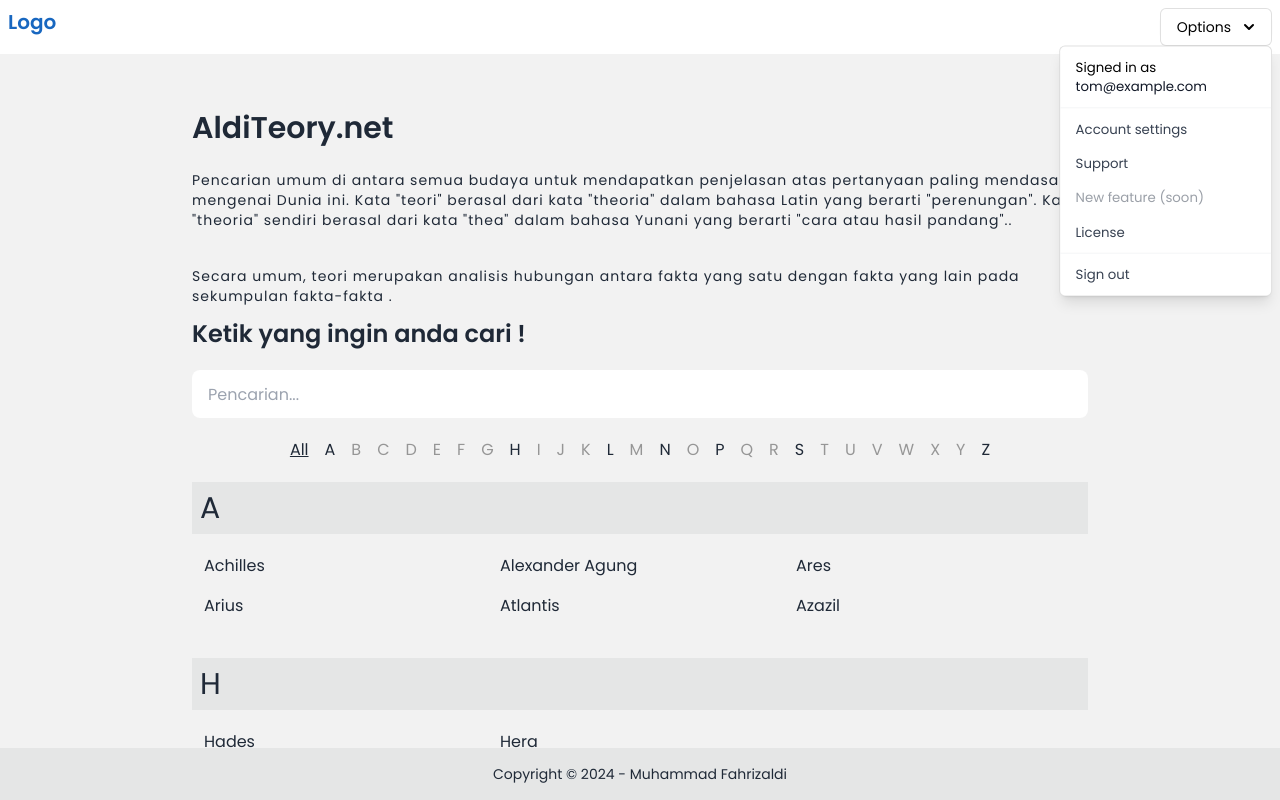
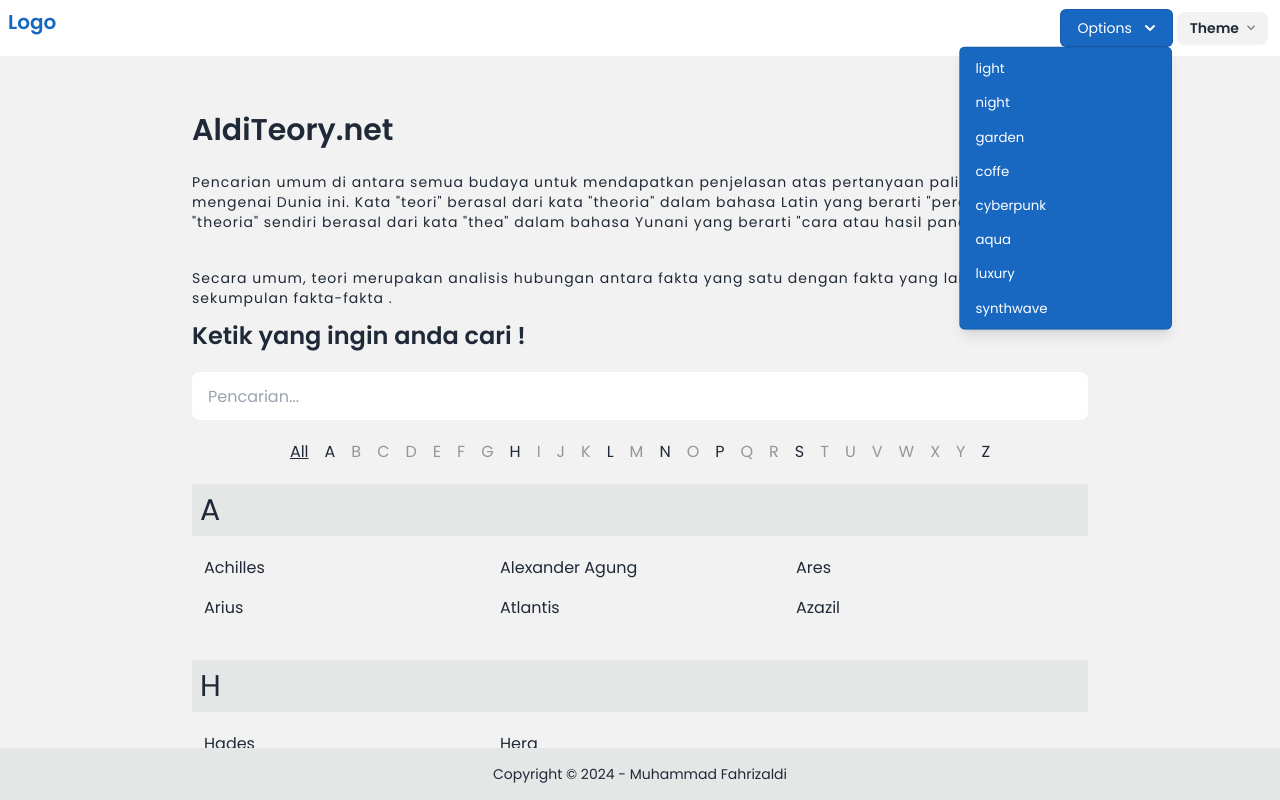
Before and after one commit to aldmf26/portnuxt, a Nuxt app: page /mitologi in a window 1280 px wide. Both pictures are taken after a click on the button "Options". Shown: the top 800 px of the page. Built offline with nearby package versions, Linux system fonts and the light colour scheme.

Commit message:
update nav

```diff
--- a/layouts/layout2.vue
+++ b/layouts/layout2.vue
@@ -28,11 +28,11 @@
     </div>
     <div class="">
 
-      <div class=" relative inline-block text-left dropdown">
+      <div class="relative inline-block text-left dropdown">
         <span class="rounded-md shadow-sm">
           <button
           @click="isDropdownOpen = ! isDropdownOpen"
-            class="inline-flex justify-center w-full px-4 py-2 text-sm font-medium leading-5 text-gray-700 transition duration-150 ease-in-out bg-white border border-gray-300 rounded-md hover:text-gray-500 focus:outline-none focus:border-blue-300 focus:shadow-outline-blue active:bg-gray-50 active:text-gray-800"
+            class="inline-flex justify-center w-full px-4 py-2 text-sm font-medium leading-5 text-base-500 transition duration-150 ease-in-out bg-primary border border-gray-300 rounded-md "
             type="button" aria-haspopup="true" aria-expanded="true" aria-controls="headlessui-menu-items-117">
             <span>Options</span>
             <svg class="w-5 h-5 ml-2 -mr-1" viewBox="0 0 20 20" fill="currentColor">
@@ -46,36 +46,24 @@
         v-show="isDropdownOpen"
           class="dropdown-menu transition-all duration-300 transform origin-top-right -translate-y-2 scale-95">
           <div
-            class="absolute right-0 w-56 mt-2 origin-top-right bg-white border border-gray-200 divide-y divide-gray-100 rounded-md shadow-lg outline-none"
+            class="absolute right-0 w-56 mt-2 origin-top-right bg-primary border border-gray-200 divide-y divide-gray-100 rounded-md shadow-lg outline-none"
             aria-labelledby="headlessui-menu-button-1" id="headlessui-menu-items-117" role="menu">
-            <div class="px-4 py-3">
-              <p class="text-sm leading-5">Signed in as</p>
-              <p class="text-sm font-medium leading-5 text-gray-900 truncate">tom@example.com</p>
+
+            <div class="py-1">
+              <div v-for="theme in themes" :key="theme">
+                <a @click="changeTheme(theme)" tabindex="1"
+                  class="text-white cursor-pointer hover:bg-info flex justify-between w-full px-4 py-2 text-sm leading-5 text-left"
+                  role="menuitem">
+                   {{theme}}
+                </a>
+              </div>
             </div>
-            <div class="py-1">
-              <a href="javascript:void(0)" tabindex="0"
-                class="text-gray-700 flex justify-between w-full px-4 py-2 text-sm leading-5 text-left"
-                role="menuitem">Account settings</a>
-              <a href="javascript:void(0)" tabindex="1"
-                class="text-gray-700 flex justify-between w-full px-4 py-2 text-sm leading-5 text-left"
-                role="menuitem">Support</a>
-              <span role="menuitem" tabindex="-1"
-                class="flex justify-between w-full px-4 py-2 text-sm leading-5 text-left text-gray-700 cursor-not-allowed opacity-50"
-                aria-disabled="true">New feature (soon)</span>
-              <a href="javascript:void(0)" tabindex="2"
-                class="text-gray-700 flex justify-between w-full px-4 py-2 text-sm leading-5 text-left"
-                role="menuitem">License</a>
-            </div>
-            <div class="py-1">
-              <a href="javascript:void(0)" tabindex="3"
-                class="text-gray-700 flex justify-between w-full px-4 py-2 text-sm leading-5 text-left"
-                role="menuitem">Sign out</a>
-            </div>
+
           </div>
         </div>
       </div>
 
-      <!-- <div class="dropdown">
+      <div class="dropdown">
         <div tabindex="0" role="button" class="btn btn-sm m-1">
           Theme
           <svg width="12px" height="12px" class="h-2 w-2 fill-current opacity-60 inline-block"
@@ -88,7 +76,7 @@
             <a @click="changeTheme(theme)">{{ theme }}</a>
           </li>
         </ul>
-      </div> -->
+      </div>
     </div>
   </div>
 
```
